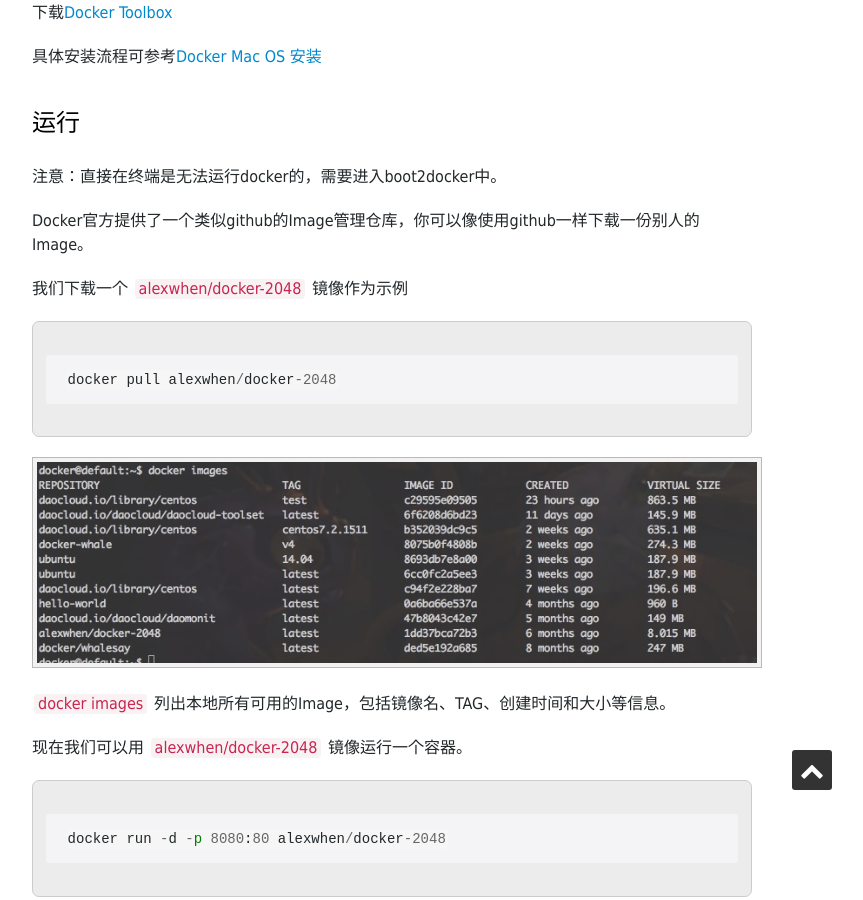
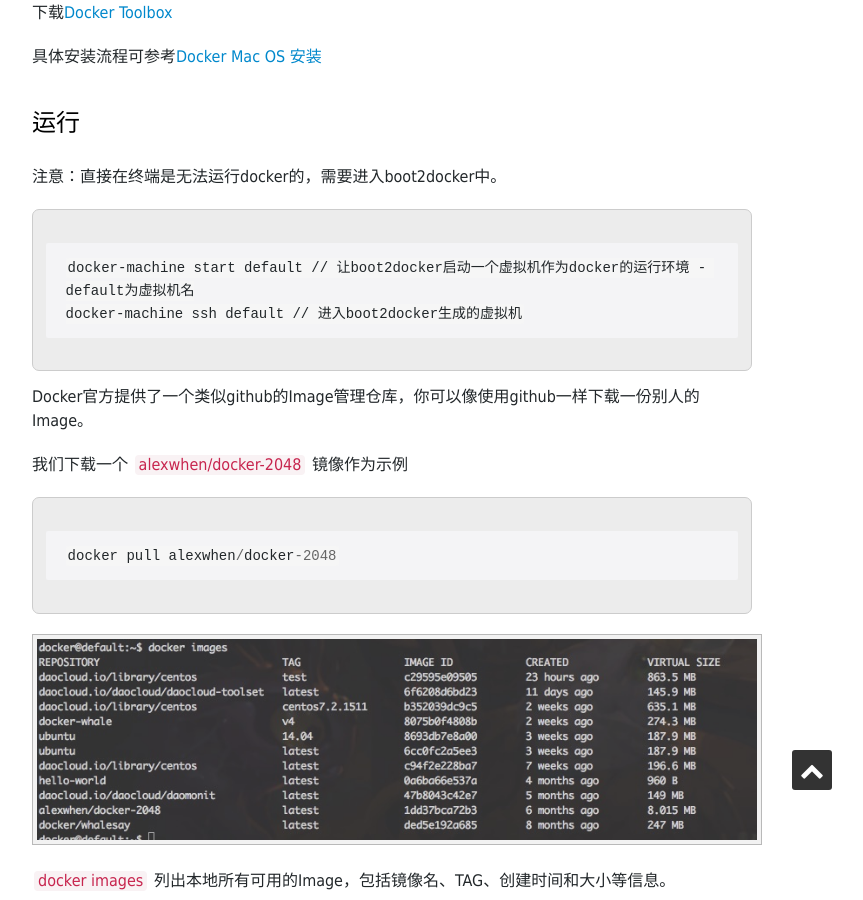
Before and after one commit to acs1899/myblog_back, a Jekyll site: the page built from _posts/2016-02-15-hellow-docker.md, in a window 1280 px wide and 900 px high, scrolled down 1910 px. Shown: the whole window, without its empty margins (248-1111 px from the left). Built offline with Jekyll 4.4.1, drawn with Linux system fonts in a browser that asks for light colours; nearby versions of some CDN libraries; Markdown is read by kramdown in place of the engine named in the settings; comment, search, counter and statistics services are not loaded; some of the changed text lies outside the part shown.

Commit message:
update post

```diff
--- a/_posts/2016-02-15-hellow-docker.md
+++ b/_posts/2016-02-15-hellow-docker.md
@@ -45,6 +45,11 @@ Docker本身并不支持直接在Mac OS上运行，不过Docker社区提供了
 
 注意：直接在终端是无法运行docker的，需要进入boot2docker中。
 
+{% highlight html %}
+docker-machine start default // 让boot2docker启动一个虚拟机作为docker的运行环境 - default为虚拟机名
+docker-machine ssh default // 进入boot2docker生成的虚拟机
+{% endhighlight %}
+
 Docker官方提供了一个类似github的Image管理仓库，你可以像使用github一样下载一份别人的Image。
 
 我们下载一个 **alexwhen/docker-2048** 镜像作为示例
```
Also changed, not shown: other parts of _posts/2016-02-15-hellow-docker.md (+2 -4 lines).
